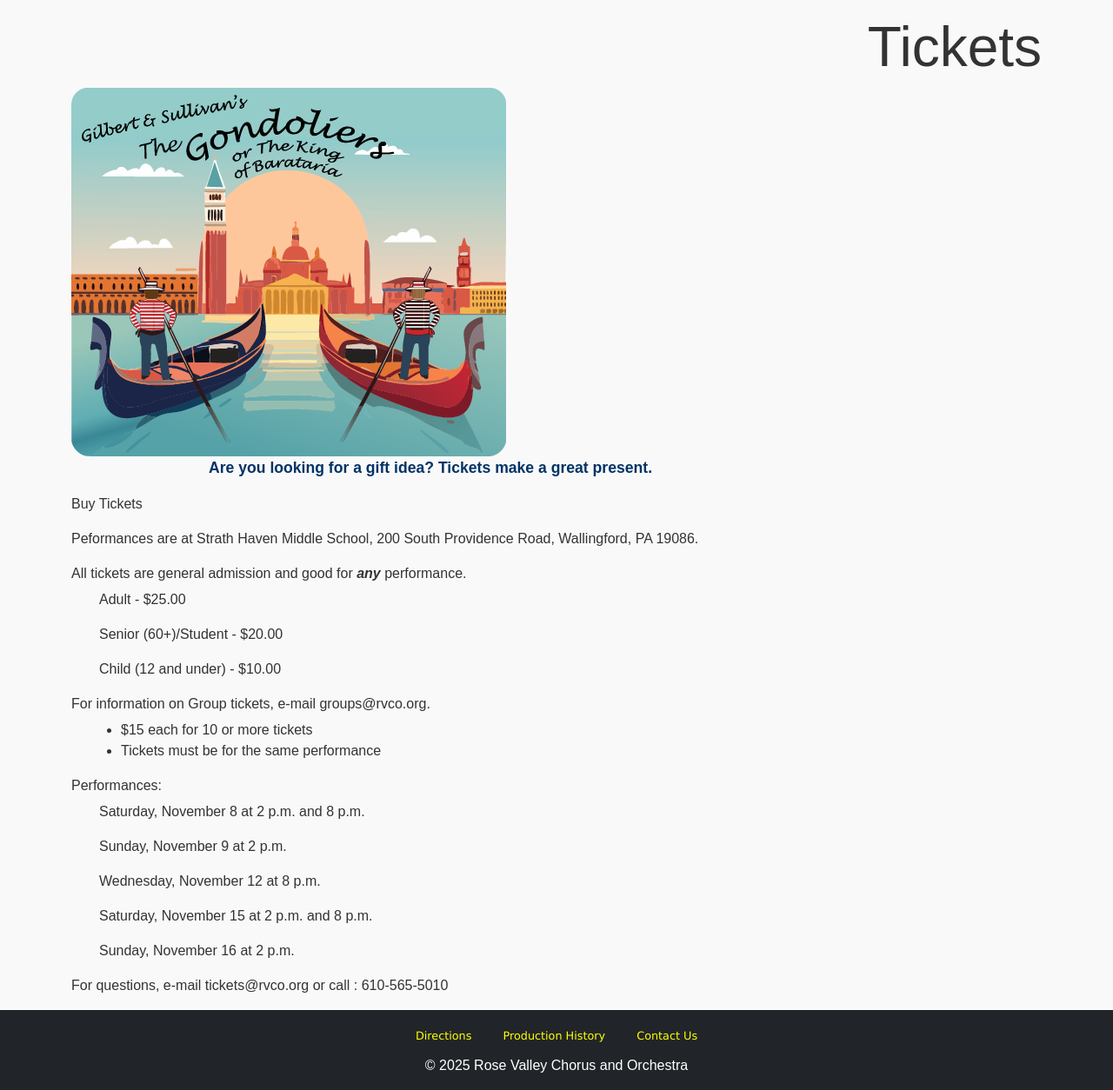
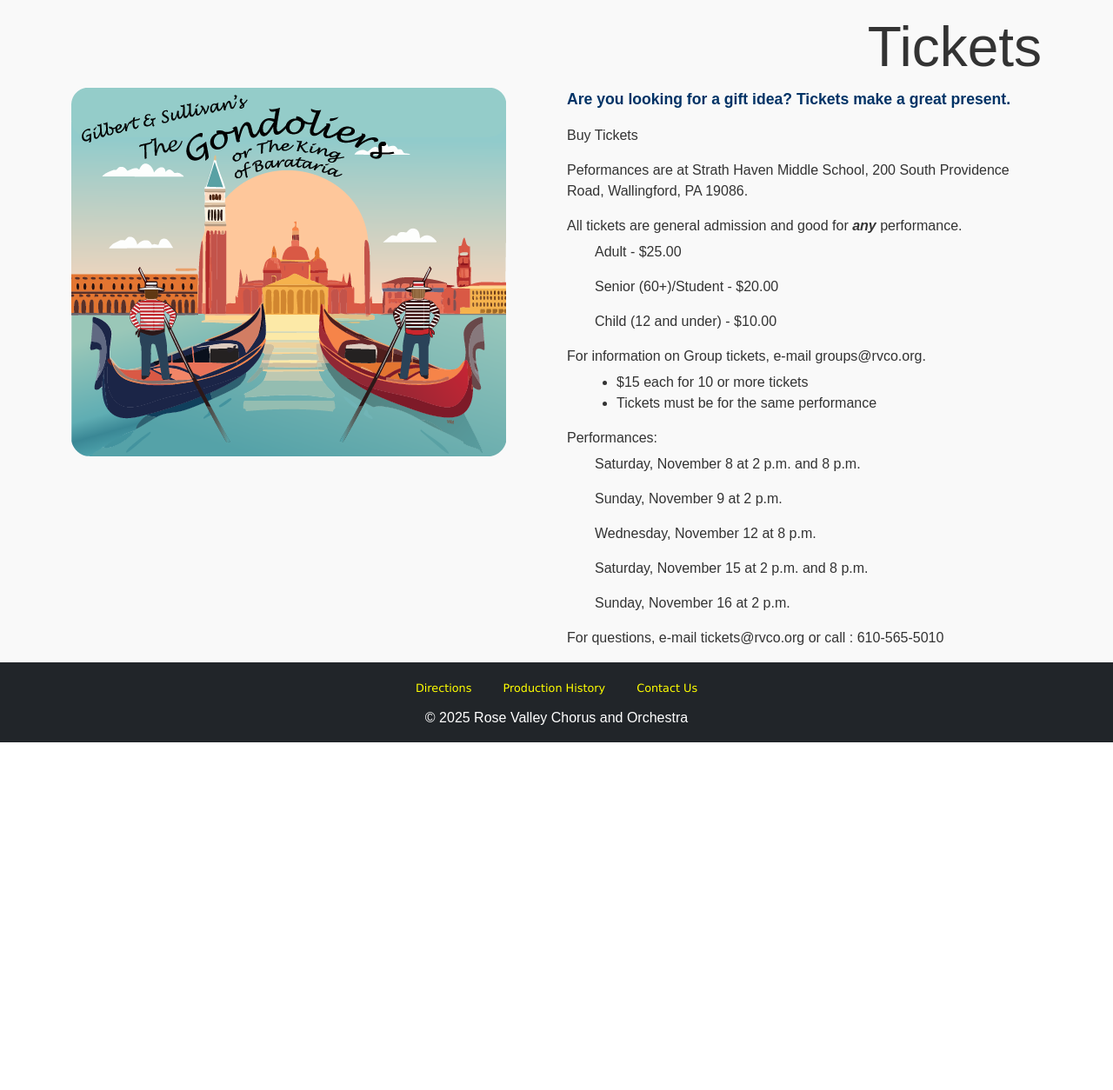
Before and after one commit to Rose-Valley-Chorus-and-Orchestra/website, a PHP site: page /tickets.php in a window 1280 px wide. Shown: the part 58-1312 px from the top of the page at 87% size. After the commit the page ends 912 px from the top, so only its background shows below. Run offline with PHP 8.4, Linux system fonts and the light colour scheme.

Commit message:
tickets4

```diff
--- a/tickets.php
+++ b/tickets.php
@@ -36,10 +36,10 @@
                     </div>
                 </div>
                 <div class="row">
-                    <div class="col-6 col-md-12">
+                    <div class="col-lg-6 col-md-12 col-sm-12 col-xs-12">
                         <img src="/images/Gondoliers logo@500w.webp" alt="Gondoliers" class="img-responsive" name="gondoliers" />
                     </div>
-                    <div class="col-6 col-md-12">
+                    <div class="col-lg-6 col-md-12 col-sm-12 col-xs-12">
                         <p style="max-width: 800px;margin-left: auto;margin-right: auto;font-size: 1.1em;color:#003366;"><b>Are you looking for a gift idea? Tickets make a great present.</b></p>
                         <p class="ticketsButton"><a class="ticketZeffy" title="Go to Zeffy to Buy Tickets to Glbert & Sullivan's The Gondoliers" href="https://www.zeffy.com/ticketing/the-gondoliers-tickets">Buy Tickets</a></p>
                         <p>Peformances are at <a href="Venue.php">Strath Haven Middle School</a>, 200 South Providence Road, Wallingford, PA 19086.</p>
```
